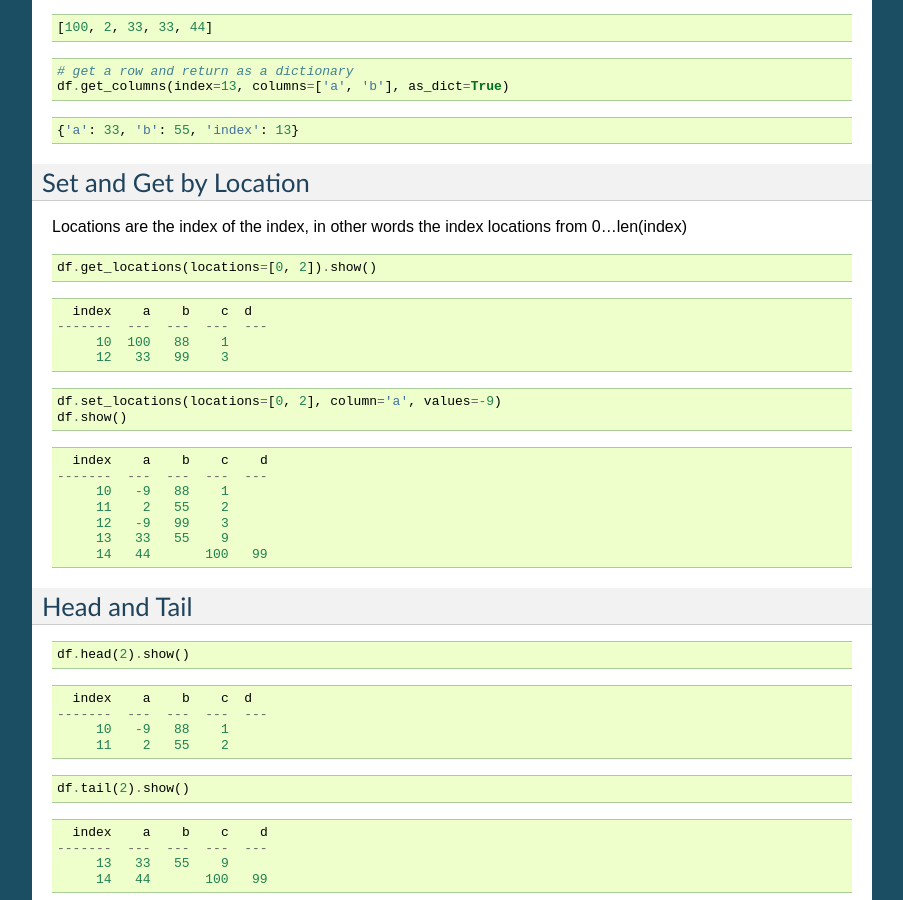
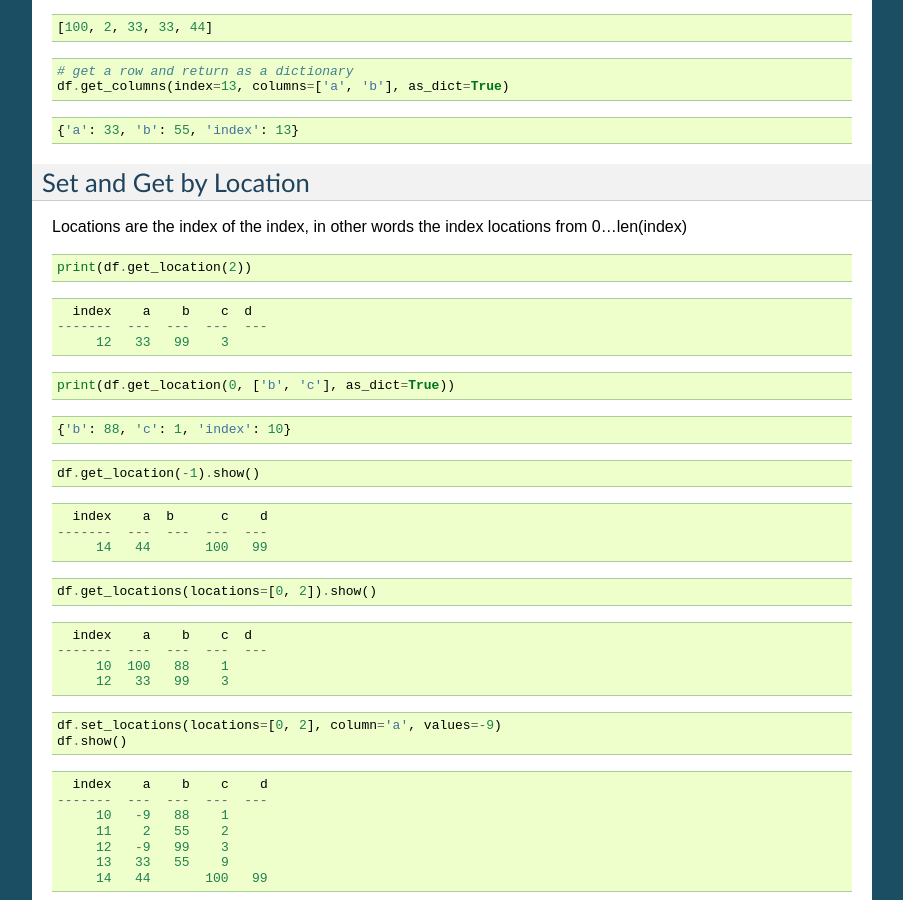
Before and after one commit to rsheftel/raccoon, a Sphinx documentation site: the page built from docs/usage.rst, in a window 1280 px wide and 900 px high, scrolled down 5250 px. Shown: the whole window, without its empty margins (198-1101 px from the left). Built offline with Sphinx 7.4.7, drawn with Linux system fonts in a browser that asks for light colours; some of the changed text lies outside the part shown.

Commit message:
Updated examples for v1.3.4

```diff
--- a/docs/usage.rst
+++ b/docs/usage.rst
@@ -521,6 +521,40 @@ Set and Get by Location
 
 Locations are the index of the index, in other words the index locations
 from 0...len(index)
+
+.. code:: python
+
+    print(df.get_location(2))
+
+
+.. parsed-literal::
+
+      index    a    b    c  d
+    -------  ---  ---  ---  ---
+         12   33   99    3
+
+
+.. code:: python
+
+    print(df.get_location(0, ['b', 'c'], as_dict=True))
+
+
+.. parsed-literal::
+
+    {'b': 88, 'c': 1, 'index': 10}
+
+
+.. code:: python
+
+    df.get_location(-1).show()
+
+
+.. parsed-literal::
+
+      index    a  b      c    d
+    -------  ---  ---  ---  ---
+         14   44       100   99
+
 
 .. code:: python
 
```
Also changed, not shown: other parts of docs/usage.rst (+4 -4 lines), 1 other file.
